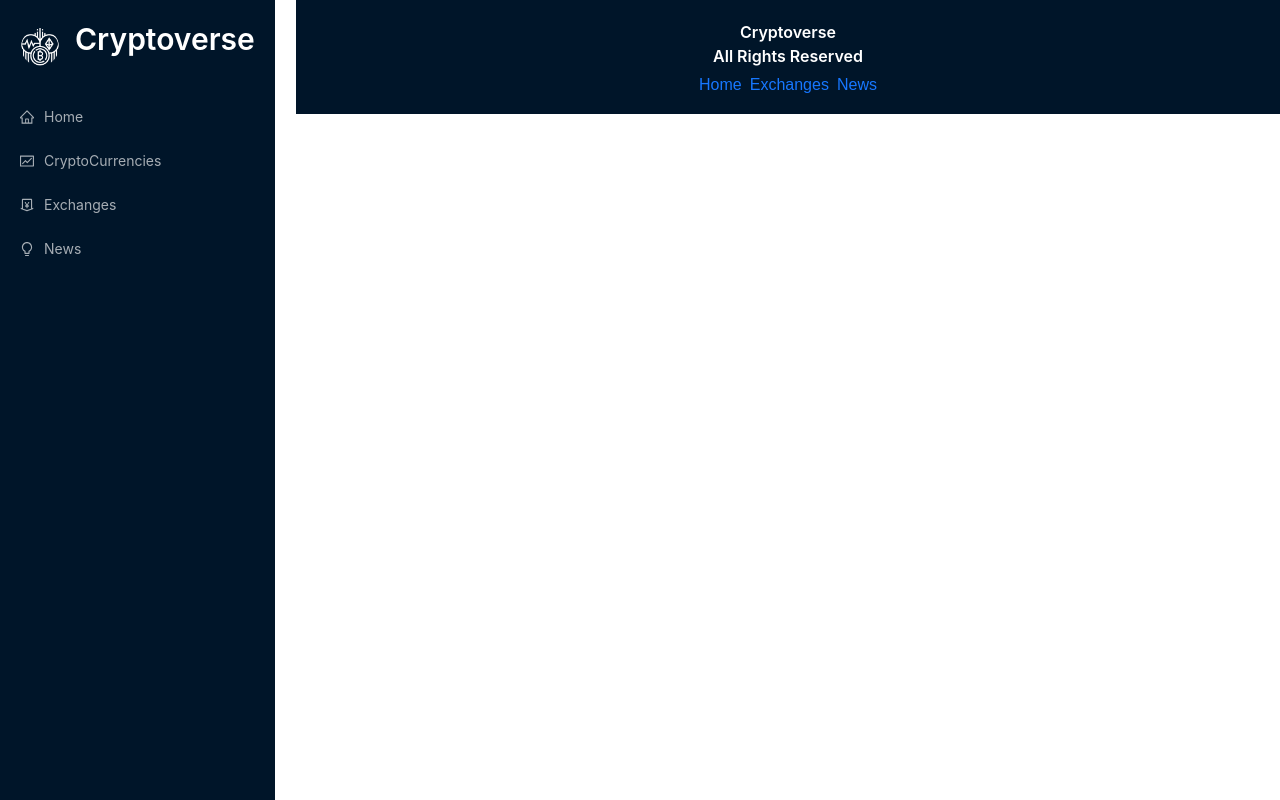
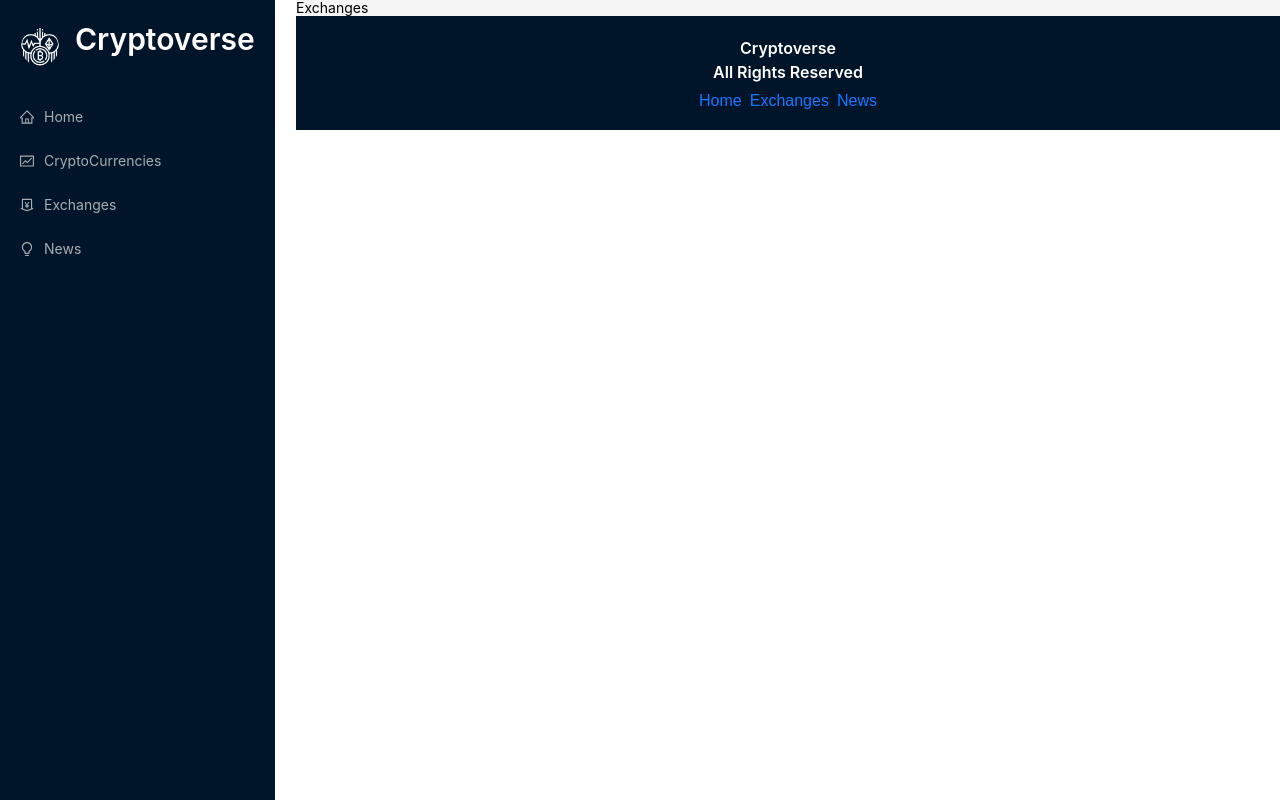
Before and after one commit to udaygandra/cryptoverse, a React (Create React App) app: page /exchanges in a window 1280 px wide. Built offline with nearby package versions, Linux system fonts and the light colour scheme.

Commit message:
strictmode cannot render the routes and imports refactored

```diff
--- a/src/App.js
+++ b/src/App.js
@@ -1,7 +1,7 @@
 import React from 'react'
 import {Switch, Route, Link} from 'react-router-dom'
 import {Layout, Typography, Space } from 'antd'
-import {Navbar, Homepage, Exchanges, CryptoDetails, Cryptocurrencies, News} from './components'
+import { Navbar, Exchanges,Cryptocurrencies, CryptoDetails, Homepage, News } from './components';
 import './App.css';
 
 const App = () => {
--- a/src/components/Exchanges.jsx
+++ b/src/components/Exchanges.jsx
@@ -2,7 +2,7 @@ import React from 'react'
 
 const Exchanges = () => {
   return (
-    <h1 style={{color: "red", size: "2000 px"}}>Uday Sai Gandra</h1>
+    <div>Exchanges</div>
   )
 }
 
--- a/src/components/Homepage.jsx
+++ b/src/components/Homepage.jsx
@@ -2,7 +2,7 @@ import React from 'react'
 
 const Homepage = () => {
   return (
-    <h1>Homepage</h1>
+    <div>Homepage</div>
   )
 }
 
--- a/src/index.js
+++ b/src/index.js
@@ -7,9 +7,7 @@ import 'antd/dist/reset.css';
 
 const root = ReactDOM.createRoot(document.getElementById("root"));
 root.render(
-    <React.StrictMode>
     <BrowserRouter>
     <App />
     </BrowserRouter>
-    </React.StrictMode>
 );
```
Also changed, not shown: src/components/index.js (+6 -6 lines).
